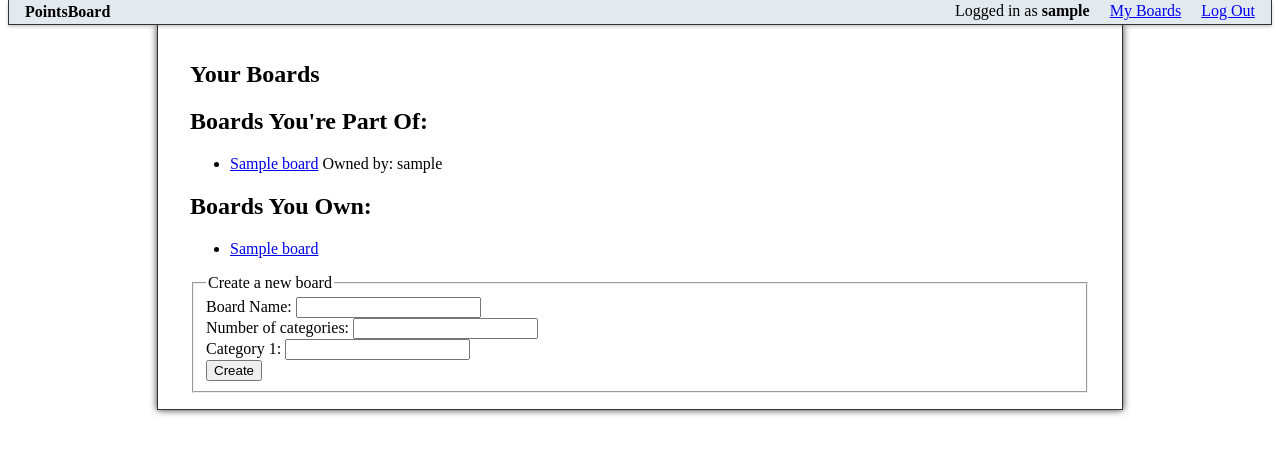
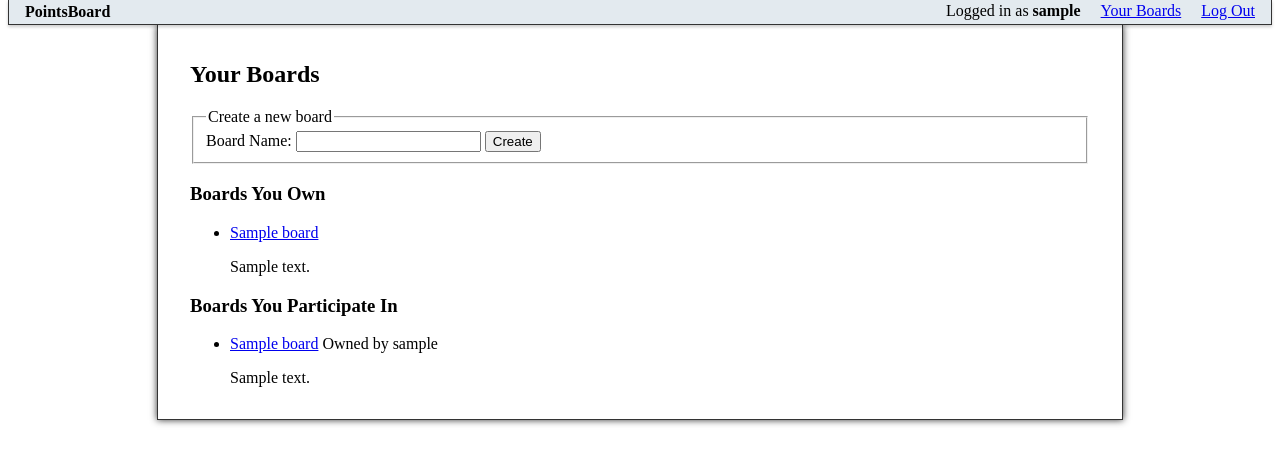
Before and after one commit to fracture91/PointsBoard, a Django app: page /boards/ in a window 1280 px wide. Shown: the top 465 px of the page. Run offline with Django 3.2, Linux system fonts and the light colour scheme; a user stored in the database is signed in; tables that the repository leaves empty hold one stand-in row (values such as "Sample post"); parts of the project's set-up code (start-up, migrations or seed data) failed here and were passed over.

Commit message:
user_boards.html template cleanup

```diff
--- a/PointsBoard/points/templates/points/base.html
+++ b/PointsBoard/points/templates/points/base.html
@@ -14,7 +14,7 @@
 		<nav>
 			<ul>
 				<li>Logged in as <strong>{{ user.username }}</strong></li>
-				<li><a href="{% url userBoards %}">My Boards</a></li>
+				<li><a href="{% url userBoards %}">Your Boards</a></li>
 				<li><a href="{% url logout %}">Log Out</a></li>
 			</ul>
 		</nav>
--- a/PointsBoard/points/templates/points/user_boards.html
+++ b/PointsBoard/points/templates/points/user_boards.html
@@ -13,12 +13,40 @@
 
 {% block content %}
 	<h1>Your Boards</h1>
-	<section>
-		<h2>Boards You're Part Of:</h2>
+	<form id="new_board" method="post" action="{% url userBoards %}">
+		<fieldset>
+			<legend>Create a new board</legend>
+			<label for="board_title">Board Name:</label>
+			<input type="text" name="board_title" id="board_title">
+			<input type="submit" value="Create">
+		</fieldset>
+	</form>
+	<section class="owned_boards">
+		<h1>Boards You Own</h1>
+		<ul>
+		{% for board in ownedBoards %}
+			<li>
+				<a href="{% url board board.id %}">{{ board.name }}</a>
+				{% if not board.description == "" %}
+					<p>{{ board.description }}</p>
+				{% endif %}
+			</li>
+		{% empty %}
+			<li>
+				You do not own any boards.
+			</li>
+		{% endfor %}
+		</ul>
+	</section>
+	<section class="participating_boards">
+		<h1>Boards You Participate In</h1>
 		<ul>
 		{% for board in boards %}
 			<li>
-				<a href="/boards/{{ board.id }}">{{ board.name }}</a> Owned by: <span class="ownername">{{ board.owner.username }}</span>
+				<a href="{% url board board.id %}">{{ board.name }}</a> Owned by <span class="ownername">{{ board.owner.username }}</span>
+				{% if not board.description == "" %}
+					<p>{{ board.description }}</p>
+				{% endif %}
 			</li>
 		{% empty %}
 			<li>
@@ -27,36 +55,4 @@
 		{% endfor %}
 		</ul>
 	</section>
-	<section>
-		<h2>Boards You Own:</h2>
-		<ul>
-		{% for board in ownedBoards %}
-			<li>
-				<a href="/boards/{{ board.id }}">{{ board.name }}</a>
-			</li>
-		{% empty %}
-			<li>
-				You do not own any boards.
-			</li>
-		{% endfor %}
-		</ul>
-	</section>
-	<form id="new_board" method="post" action="/boards">
-		<fieldset>
-			<legend>
-				Create a new board
-			</legend>
-			<label for="board_title">Board Name:</label>
-			<input type="text" name="board_title" />
-			<br/>
-			<label for="column_num">Number of categories:</label>
-			<input type="number" name="column_num"/>
-			<br/>
-			<!-- Needs to be multiplied based on number of categories input -->
-			<label for="column_name">Category 1:</label>
-			<input type="text" name="column_name" />
-			<br />
-			<input type="submit" value="Create" />
-		</fieldset>
-	</form>
 {% endblock %}
```
